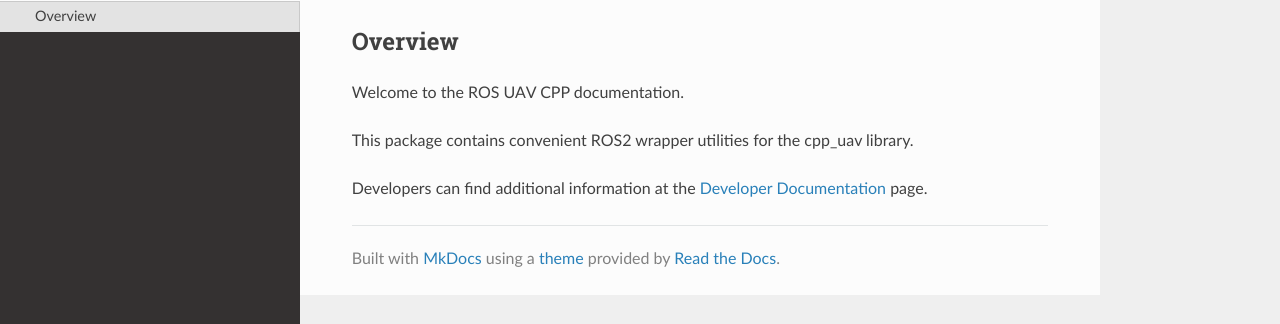
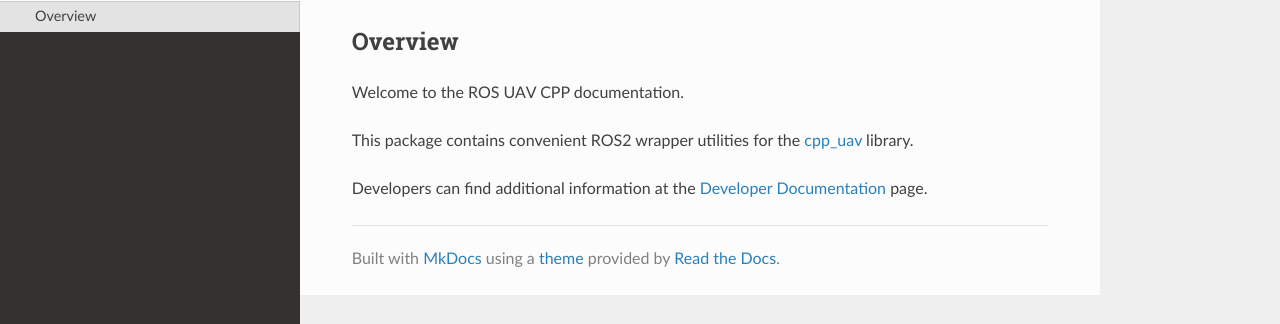
Before and after one commit to Robotsix-UAV/ros2_uav_cpp, an MkDocs documentation site: the page built from docs/index.md, in a window 1280 px wide. Shown: the part 135-459 px from the top of the page. Built offline with MkDocs 1.6.1, drawn with Linux system fonts in a browser that asks for light colours; nearby versions of some CDN libraries; some of the changed lines change nothing that is shown.

```diff
--- a/docs/index.md
+++ b/docs/index.md
@@ -4,6 +4,6 @@
 
 Welcome to the ROS UAV CPP documentation.
 
-This package contains convenient ROS2 wrapper utilities for the cpp_uav library.
+This package contains convenient ROS2 wrapper utilities for the [cpp_uav](https://github.com/Robotsix-UAV/uav_cpp) library.
 
 Developers can find additional information at the [Developer Documentation](dev/ros2_uav_cpp) page.
```
Also changed, not shown: 1 other file.
